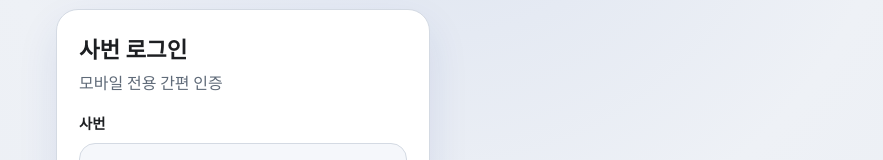
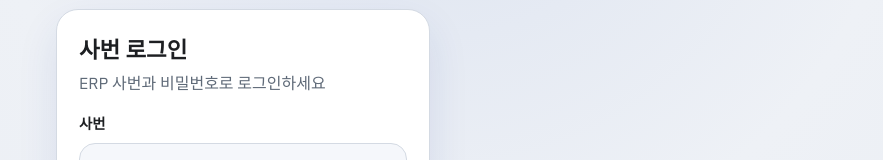
Before and after one commit to wilcoco/certificate, a website: page public/index.html in a window 1280 px wide. Shown: the part 194-354 px from the top of the page, without its empty margins (198-1081 px from the left). Drawn offline with Linux system fonts and the light colour scheme; no server answers.

Commit message:
fix: 로그인 안내를 'ERP 사번과 비밀번호로 로그인하세요'로 변경

```diff
--- a/public/index.html
+++ b/public/index.html
@@ -35,7 +35,7 @@
       <main class="main">
         <section class="card login" id="login-card">
           <h2>사번 로그인</h2>
-          <p class="muted">모바일 전용 간편 인증</p>
+          <p class="muted">ERP 사번과 비밀번호로 로그인하세요</p>
           <form id="login-form">
             <label for="employeeId">사번</label>
             <input
```
